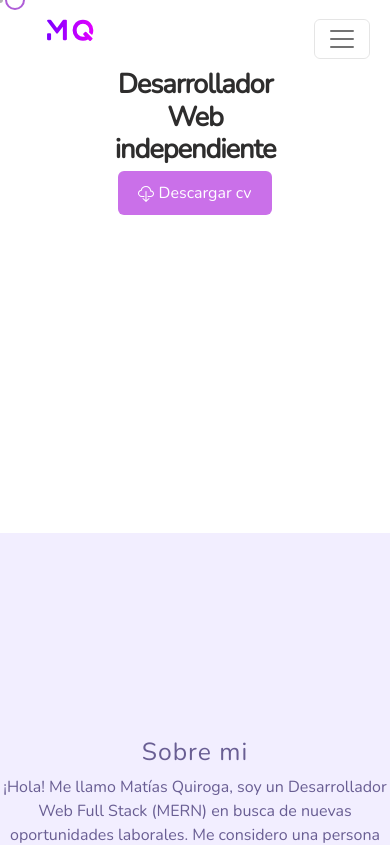
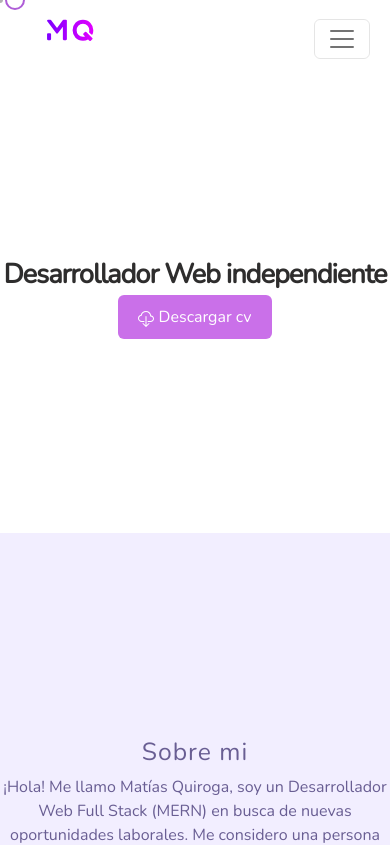
Before and after one commit to matias798/portfolio-nextjs, a Next.js app: page / in a window 390 px wide. Shown: the top 845 px of the page. Built offline with nearby package versions, Linux system fonts and the light colour scheme.

Commit message:
New Styles 🖌️
changed left  css styles on mobile

```diff
--- a/styles/Home.module.css
+++ b/styles/Home.module.css
@@ -8,8 +8,6 @@
 
 .Left {
     width: 50%;
-    height: 100%;
-    align-items: center;
     height: 85vh;
 }
 
@@ -95,6 +93,16 @@
         display: none;
     }
 
+    .Left {
+        display: flex;
+        flex-direction: column;
+        align-items: center;
+        justify-content: center;
+        width: 100%;
+        height: 55vh;
+
+    }
+
     .ButtonContainer {
         display: flex;
         justify-content: center;
```
